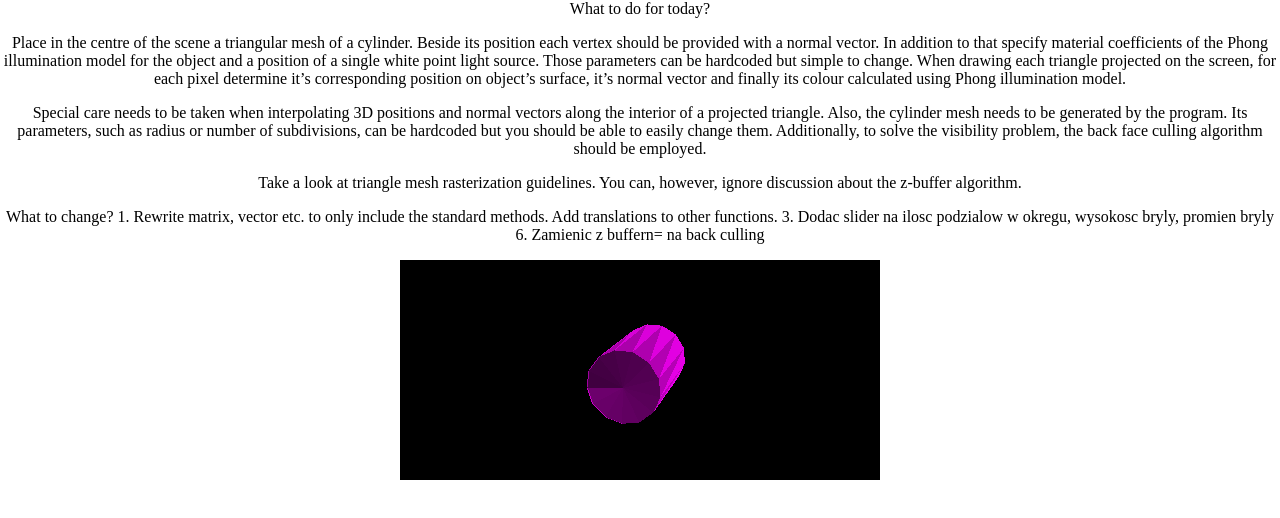
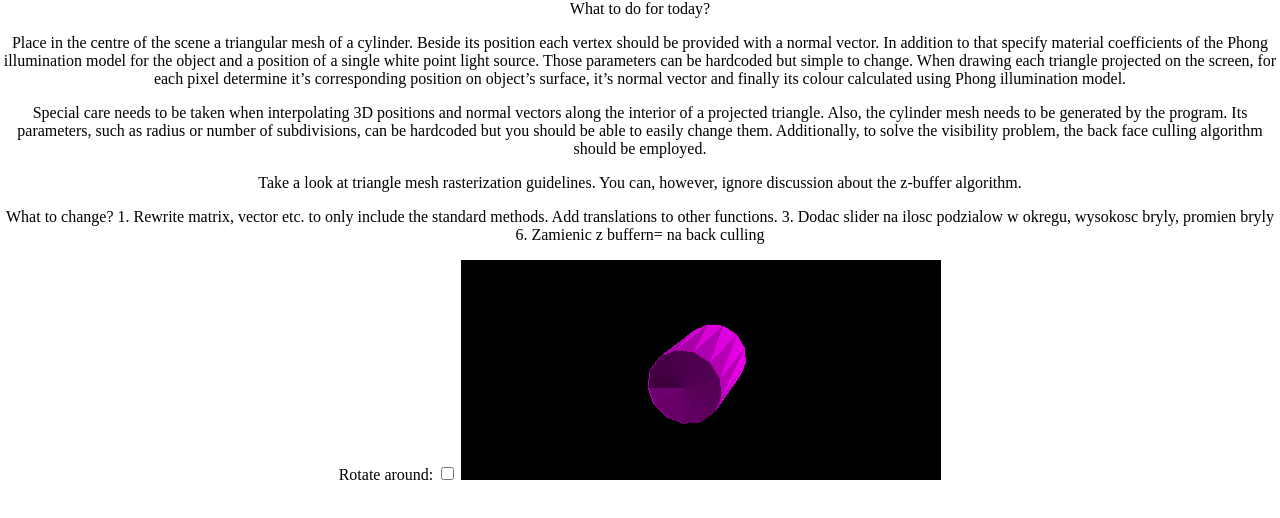
Before and after one commit to przywartya/computer-graphics, a plain HTML site: page docs/index.html in a window 1280 px wide. Drawn offline with Linux system fonts and the light colour scheme.

Commit message:
Add rotate checkbox.

```diff
--- a/docs/cylinder.js
+++ b/docs/cylinder.js
@@ -712,6 +712,7 @@ var device;
 var canvasMesh;
 var meshes = [];
 var mera;
+var checkBox = document.getElementById("rotate");
 
 document.addEventListener("DOMContentLoaded", init, false);
 
@@ -852,7 +853,7 @@ function drawingLoop() {
     device.clear();
     canvasMesh.Rotation.x += 0.001;
     canvasMesh.Rotation.y += 0.001;
-    // canvasMesh.Rotation.z += 0.05;
+    if (checkBox.checked) canvasMesh.Rotation.z += 0.1; else canvasMesh.Rotation.z = canvasMesh.Rotation.z;
     device.render(mera, meshes);
     device.present();
     requestAnimationFrame(drawingLoop);
@@ -878,9 +879,7 @@ function handleMouse(event) {
 
 function stopMouse(event) { mouseClicked = false; }
 
-function wheelStart(event) {
-    mera.Position.z += event.deltaY / 100;
-}
+function wheelStart(event) {  mera.Position.z += event.deltaY / 100; }
 
 function handleKeyboard(event) {
     if (event.code === "KeyW") mera.Target.y -= 0.1;
--- a/docs/index.html
+++ b/docs/index.html
@@ -32,6 +32,7 @@
         3. Dodac slider na ilosc podzialow w okregu, wysokosc bryly, promien bryly
         6. Zamienic z buffern= na back culling
       </p>
+      Rotate around: <input type="checkbox" id="rotate">
     <canvas id="cnv" width="480" height="220" style="background-color: black;"></canvas>
     <script type="text/javascript" src="cylinder.js"></script>
   </body>
```
